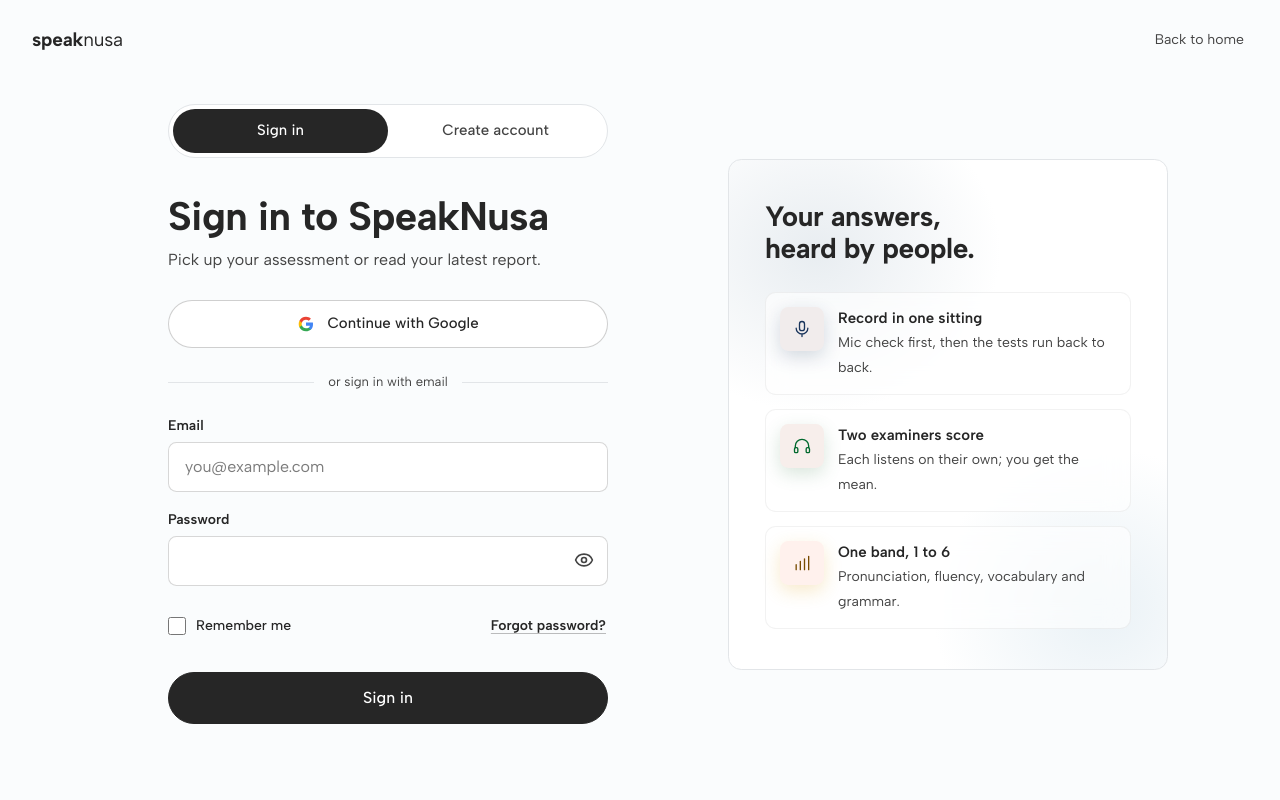
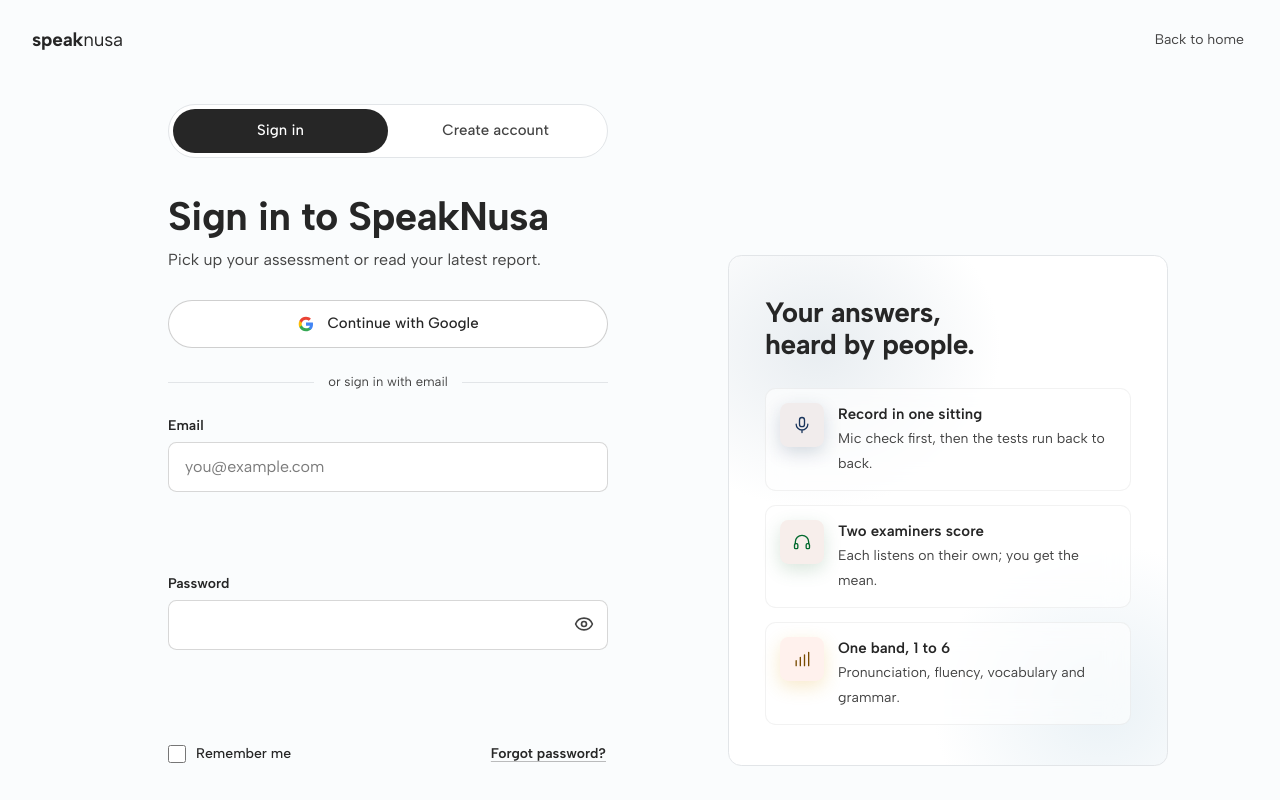
Before and after one commit to markusdito/fluentcheck-english-proficiency-test, a Next.js app in the folder frontend/: page /login in a window 1280 px wide. Shown: the top 800 px of the page. Built offline with nearby package versions, Linux system fonts and the light colour scheme; no server answers.

Commit message:
feat(frontend): match sign-in form height to sign-up for smoother slide

```diff
--- a/frontend/components/auth/LoginForm.tsx
+++ b/frontend/components/auth/LoginForm.tsx
@@ -9,7 +9,7 @@ import { api, ApiError } from "@/lib/api";
 import { AuthField } from "@/components/auth/AuthField";
 import { GoogleAuthButton } from "@/components/auth/GoogleAuthButton";
 import { GoogleAuthError } from "@/components/auth/GoogleAuthError";
-import { errorSummary, primaryButton, textLink } from "@/components/auth/styles";
+import { errorSummary, primaryButton, signInFormFill, textLink } from "@/components/auth/styles";
 import { useQueryClient } from "@tanstack/react-query";
 import { queryKeys } from "@/lib/query-keys";
 import type { SessionUser } from "@/types/auth";
@@ -84,7 +84,7 @@ export function LoginForm() {
       <GoogleAuthError />
       <GoogleAuthButton returnTo="login" dividerLabel="or sign in with email" />
 
-      <form onSubmit={handleSubmit} noValidate aria-label="Login form" className="grid gap-[18px]">
+      <form onSubmit={handleSubmit} noValidate aria-label="Login form" className={`grid gap-[18px] ${signInFormFill}`}>
         {error && (
           <p role="alert" className={errorSummary}>
             {error}
--- a/frontend/components/auth/styles.ts
+++ b/frontend/components/auth/styles.ts
@@ -13,3 +13,7 @@ export const errorSummary =
 export const primaryButton = `mt-1.5 inline-flex min-h-13 w-full items-center justify-center gap-2.5 rounded-full border border-sn-fg bg-sn-fg text-base font-medium text-sn-surface transition-[background-color,transform] duration-300 ease-spring hover:-translate-y-0.5 hover:bg-[color-mix(in_oklch,var(--color-sn-fg),white_14%)] active:translate-y-0 active:duration-75 disabled:pointer-events-none ${focusRing}`;
 
 export const textLink = `inline-flex min-h-11 items-center px-0.5 text-sm font-semibold text-sn-fg underline decoration-sn-fg/30 underline-offset-3 transition-[text-decoration-color] duration-200 ease-standard hover:decoration-sn-fg ${focusRing}`;
+
+// Sign-in form fills the resting height of the sign-up form so both panels share a top edge and
+// button line, which keeps the sliding switch smooth. ponytail: fixed px, update if sign-up fields change.
+export const signInFormFill = "min-h-[500px] content-between";
```
